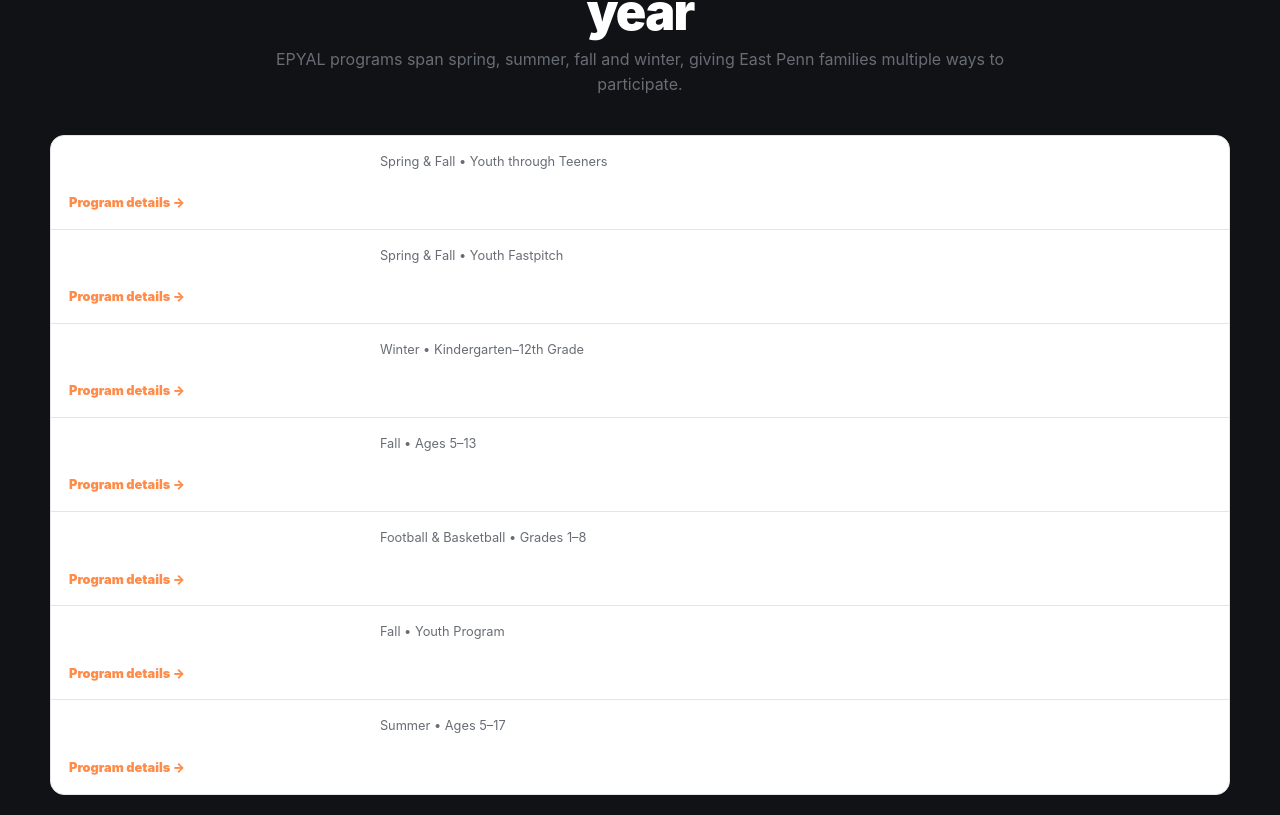
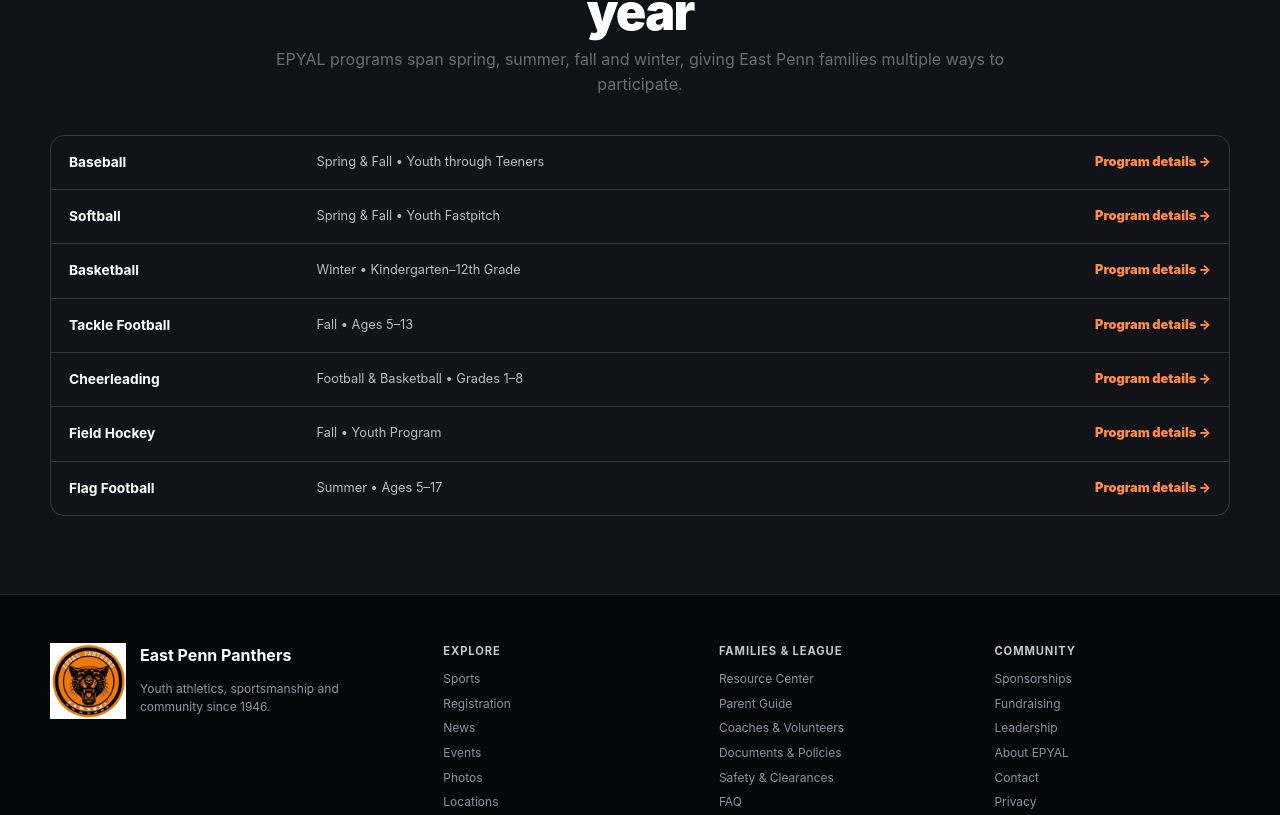
Before and after one commit to jeffstinson/eypal, a Next.js app: page /registration in a window 1280 px wide. Shown: the part 2705-3520 px from the top of the page. Built offline with nearby package versions, Linux system fonts and the light colour scheme; no server answers; the database is empty.

Commit message:
Phase 3: style registration season overview

```diff
--- a/app/globals.css
+++ b/app/globals.css
@@ -729,3 +729,20 @@ main { min-height: 70vh; }
 @media (max-width: 620px) {
   .resource-table-row { grid-template-columns: 1fr; gap: 5px; }
 }
+
+.season-table .resource-table-row {
+  grid-template-columns: minmax(130px,.3fr) 1fr auto;
+}
+.section-dark .season-table {
+  background: #111318;
+  border-color: #34373d;
+}
+.section-dark .season-table .resource-table-row {
+  border-color: #34373d;
+}
+.section-dark .season-table .resource-table-row strong { color: #fff; }
+.section-dark .season-table .resource-table-row span { color: #b7bbc1; }
+
+@media (max-width: 620px) {
+  .season-table .resource-table-row { grid-template-columns: 1fr; }
+}
```
